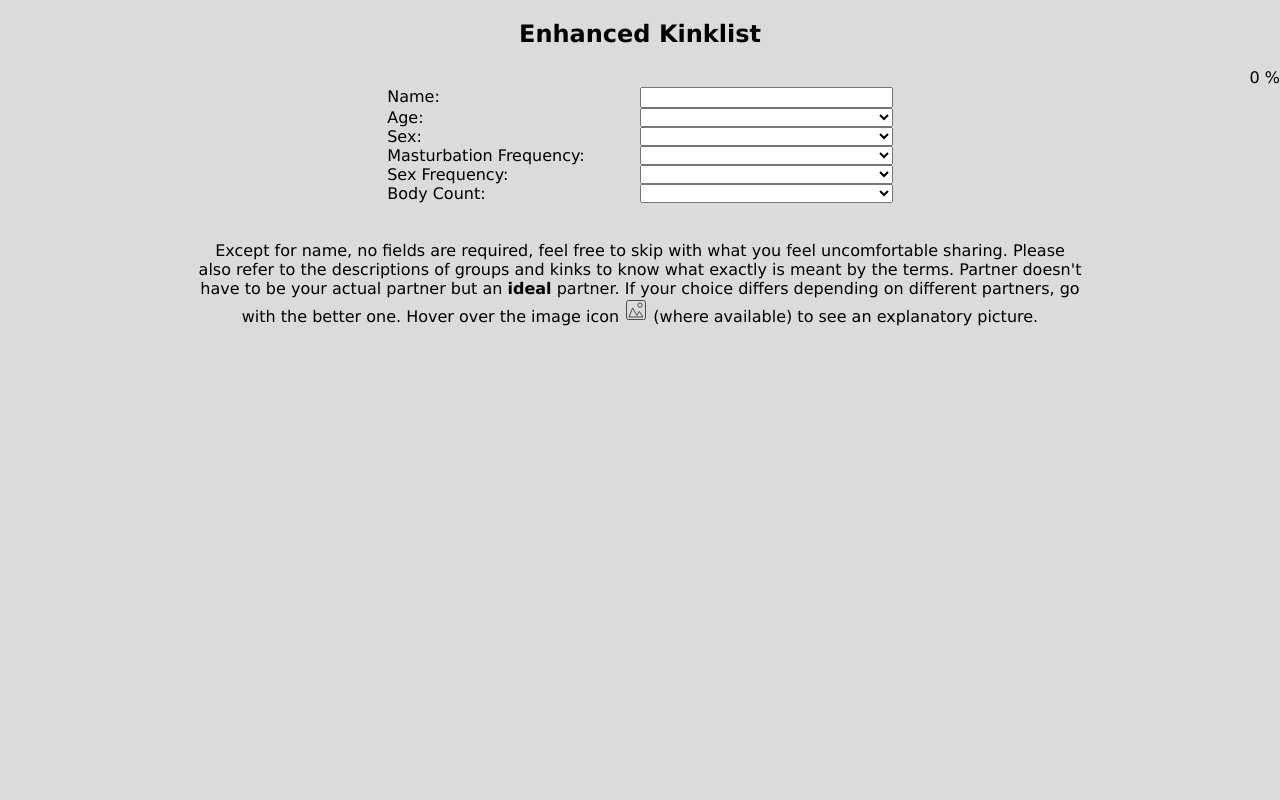
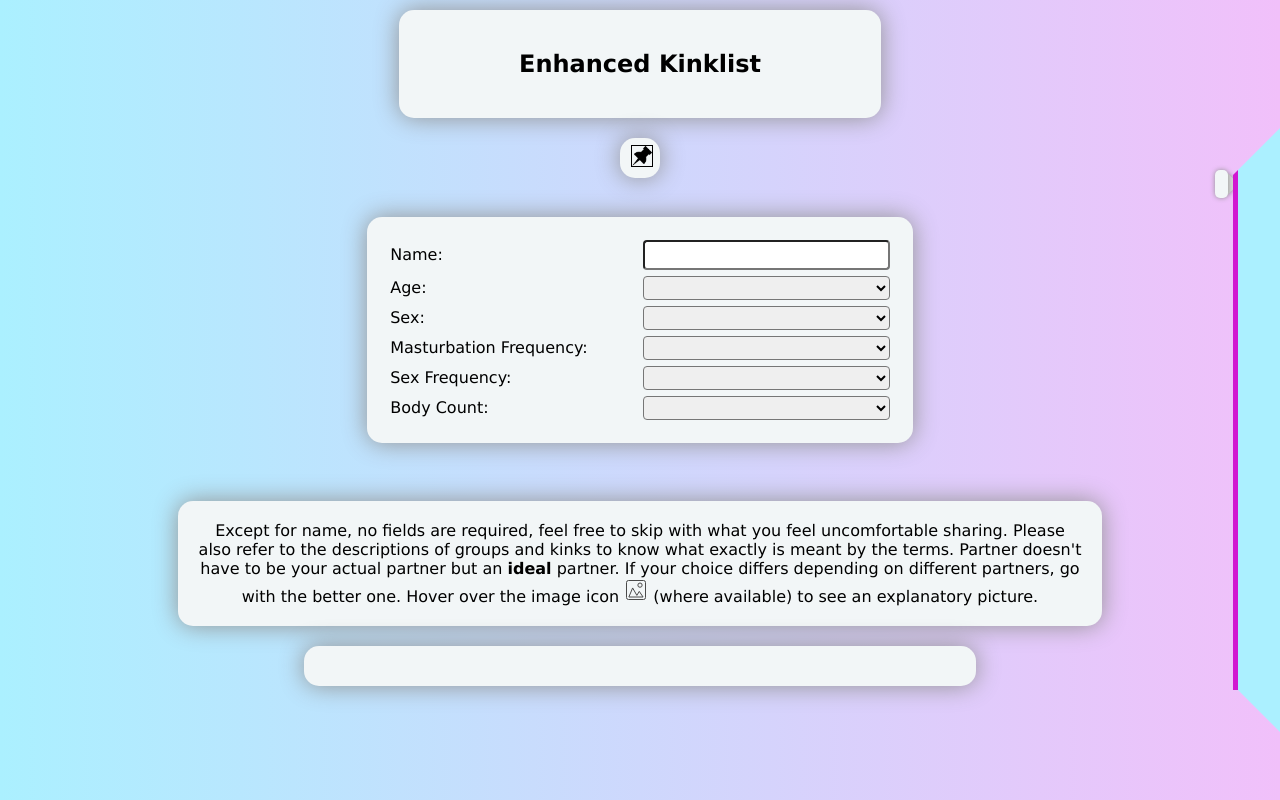
Before and after one commit to PaulHaeussler/Enhanced_Kinklist, a Python web app: template templates/index.html in a window 1280 px wide. Run offline with Jinja, Linux system fonts and the light colour scheme; the template is opened without the code that fills it, so the values that code supplies are empty.

Commit message:
CSS overhaul light mode

```diff
--- a/static/build_list.js
+++ b/static/build_list.js
@@ -3,25 +3,37 @@
 function enterChoice(sender){
     var div = sender.srcElement.parentNode;
     var id = sender.srcElement.value;
-    var td = div.parentNode;
-    var tr = td.parentNode;
-    var kc = null;
-    var pos = null;
-    for (var i = 0; i < tr.childNodes.length; i++) {
-        if (tr.childNodes[i].className == "kinkCell") {
-          kc = tr.childNodes[i];
+    var tr = div;
+    var td = null;
+    var pos = 0;
+    while(true) {
+        if (tr.nodeName === "TR"){
+            break;
         }
-        if(tr.childNodes[i] === td){
-          pos = i
+        if (tr.nodeName === "TD"){
+            td = tr;
+        }
+        tr = tr.parentNode;
+    }
+    for(var i = 0; i < tr.childNodes.length; i++) {
+        if (tr.childNodes[i] === td) {
+            pos = i
         }
     }
-    var kink = kc.childNodes[0].childNodes[0].childNodes[0].innerText;
+
+    var kc = tr.childNodes[0]
+
+
+
+    var kink = kc.childNodes[0].childNodes[0].childNodes[0].textContent;
     updateCookie(kink, id, pos)
     div.innerHTML = ''
     var btn = document.createElement('btn');
     btn.classList.add('entered')
     var lu = lookupChoice(id)
-    btn.textContent = lu[0]
+    var tdiv = document.createElement('div');
+    tdiv.classList.add('choiceText')
+    tdiv.innerText = lu[0]
     div.style.backgroundColor = lu[1]
     var index = sender.srcElement.getAttribute("index")
 
@@ -30,29 +42,42 @@ function enterChoice(sender){
 
     updateProgress()
     btn.setAttribute("index", index)
+    btn.value = id
     btn.onclick = removeChoice
     if (tinycolor(lu[1]).getBrightness() < 128) {
         btn.style.color = 'white'
     }
+    btn.appendChild(tdiv)
     div.appendChild(btn)
 }
 
 function removeChoice(sender){
-    var div = sender.srcElement.parentNode;
+    var div = sender.srcElement;
     var id = sender.srcElement.value;
-    var td = div.parentNode;
-    var tr = td.parentNode;
-    var kc = null;
-    var pos = null;
-    for (var i = 0; i < tr.childNodes.length; i++) {
-        if (tr.childNodes[i].className == "kinkCell") {
-          kc = tr.childNodes[i];
+    var tr = div;
+    var td = null;
+    var cdiv = null;
+    var pos = 0;
+    while(true) {
+        if (tr.nodeName === "TR"){
+            break;
         }
-        if(tr.childNodes[i] === td){
-          pos = i
+        if (tr.nodeName === "TD"){
+            td = tr;
+        }
+        if (tr.className === "cdiv") {
+            cdiv = tr;
+        }
+        tr = tr.parentNode;
+    }
+    for(var i = 0; i < tr.childNodes.length; i++) {
+        if (tr.childNodes[i] === td) {
+            pos = i
         }
     }
-    var kink = kc.childNodes[0].childNodes[0].childNodes[0].innerText;
+
+    var kc = tr.childNodes[0]
+    var kink = kc.childNodes[0].childNodes[0].childNodes[0].textContent;
     var index = sender.srcElement.getAttribute("index");
 
     window.doneKinks -= 1;
@@ -60,15 +85,23 @@ function removeChoice(sender){
 
     updateProgress()
     updateCookie(kink, id, pos)
-    div.innerHTML = ''
-    div.style.backgroundColor = '#dbdbdb'
-    buildOptions(div, kink, pos, index)
+    cdiv.innerHTML = ''
+    cdiv.style.backgroundColor = ''
+    buildOptions(cdiv, kink, pos, index)
 }
 
 
 function updateProgress(){
-    var s = document.getElementById("progress")
-    s.innerText = Math.round(window.doneKinks / (window.doneKinks + window.remnKinks) * 1000)/10 + "%"
+    var progress = Math.round(window.doneKinks / (window.doneKinks + window.remnKinks) * 1000)/10;
+
+    var s = document.getElementById("prog_tip")
+    s.innerText = progress + "%"
+
+    var bar = document.getElementById("prog_bar")
+    bar.style.height = window.innerHeight * 0.65 * progress/100 + "px";
+
+    var tip = document.getElementById("prog_tip")
+    tip.style.marginTop = window.innerHeight * 0.65 * progress/100 - 11 + 42 + "px"
 }
 
 
@@ -81,6 +114,9 @@ function buildOptions(parent, kink, pos, index){
         btn.setAttribute("index", index)
         btn.style.backgroundColor = this['color']
         btn.onclick = enterChoice
+        if(this["id"] == "5" || this["id"] == "10") {
+            btn.style.marginRight = "15px"
+        }
         parent.appendChild(btn)
     })
 
@@ -304,6 +340,7 @@ function build_list(){
 
                 var container = document.createElement('div');
                 container.classList.add('kinkgroup')
+                container.classList.add('bgc')
                 var title = document.createElement('h3');
                 title.textContent = this['description']
                 title.classList.add('groupTitle')
@@ -531,3 +568,13 @@ function checkLocalStorage(){
 
 
 }
+function togglePin(sender){
+    var div = document.getElementById('c_container')
+    if(div.classList.contains("pinned")){
+        div.classList.remove("pinned")
+        div.classList.add("rel")
+    } else {
+        div.classList.add("pinned")
+        div.classList.remove("rel")
+    }
+}
--- a/static/style.css
+++ b/static/style.css
@@ -18,6 +18,49 @@
 div.progress {
     position: fixed;
     right: 0;
+    display:flex;
+    flex-direction: row;
+}
+
+#prog_base {
+    height: 65vh;
+    width: 0;
+    border-right: 42px solid #abf0ff;
+    border-top: 42px solid transparent;
+    border-bottom: 42px solid transparent;
+}
+
+#prog_bar {
+    margin-top: 42px;
+    margin-bottom: 42px;
+    border-right: 5px solid #d117d1;
+    border-top: 5px solid transparent;
+}
+
+#prog_tip {
+    margin-top: 42px;
+    margin-bottom: 42px;
+    height: 22px;
+    box-shadow: 0 0 5px rgb(146 146 146);
+    padding: 3px;
+    padding-right: 10px;
+    background-color: #f2f6f7;
+    border-radius: 5px;
+    margin-right: 5px;
+    position: relative;
+}
+
+#prog_tip::after {
+    content:'';
+    position:absolute;
+    width:15px;
+    height:15px;
+    right:-15px;
+    top: 50%;
+    z-index: -1;
+    transform:translate(-50%,-50%) rotate(45deg);
+    background-color: lightgrey;
+    box-shadow:0 0 5px rgb(146 146 146);
 }
 
 img.tipimg {
@@ -134,7 +177,6 @@ h2.title {
     flex-direction: column;
     align-items: center;
     width: 50%;
-    height: 100px;
 }
 
 #container {
@@ -142,6 +184,10 @@ h2.title {
     flex-direction: column;
     width: 90%;
     align-items: center;
+}
+
+.meta {
+    margin: 3px;
 }
 
 #meta_container {
@@ -187,7 +233,8 @@ div.meta {
 }
 
 body {
-    background-color: #dbdbdb;
+  background: -webkit-linear-gradient(left, #abf0ff, #f1c0fa);
+  background: linear-gradient(to right, #abf0ff, #f1c0fa);
 }
 
 label.kinkl {
@@ -202,13 +249,15 @@ label.meta {
 
 select.meta {
     min-width: 220px;
+    min-height: 24px;
+    border-radius: 4px;
 }
 
 span.meta {
     width: 70%;
     text-align: center;
-    justify-content: center;
-    align-items: center;
+    display: block;
+    flex-direction: row;
 }
 
 .choice {
@@ -236,6 +285,24 @@ span.meta {
     opacity: 1;
 }
 
+div.title {
+    width: 35%;
+    margin-left: auto;
+    margin-right: auto;
+}
+
+.bgc {
+    box-shadow: 0 0 25px rgb(146 146 146);
+    display: flex;
+    align-items: center;
+    justify-content: center;
+    padding: 20px;
+    background-color: #f2f6f7;
+    border-radius: 15px;
+    margin-top: 10px;
+    margin-bottom: 10px;
+}
+
 .noedit {
     opacity: 1;
     cursor: default;
@@ -374,7 +460,36 @@ div.choices {
 
 input.meta {
     min-width: 200px;
+    min-height: 24px;
+    border-radius: 4px;
 }
+
+div.hc {
+    display: flex;
+    flex-direction: row;
+}
+
+.rel {
+    position: relative;
+}
+
+#pin {
+    position: absolute;
+    right: 7px;
+    top: 7px;
+    cursor: pointer;
+    border: 1px solid black;
+    width: 20px;
+    height: 20px;
+}
+
+.pinned {
+    position: fixed;
+    top: 15px;
+    box-shadow: 0 0 25px black;
+    z-index: 100;
+}
+
 
 #btn_copy {
     background: green;
--- a/templates/base.html
+++ b/templates/base.html
@@ -14,7 +14,6 @@
     <link rel="stylesheet" href="{{ url_for('static', filename='party.css') }}">
     <link rel="canonical" href="https://kinkli.st"/>
 </head>
-<!-- Google tag (gtag.js) -->
 <script async src="https://www.googletagmanager.com/gtag/js?id=G-N39CVZ1PJD"></script>
 <script>
   window.dataLayer = window.dataLayer || [];
@@ -24,7 +23,7 @@
   gtag('config', 'G-N39CVZ1PJD');
 </script>
 <body>
-    <div onclick="window.location.href = '{{ url_for('index') }}';">
+    <div onclick="window.location.href = '{{ url_for('index') }}';"  class="bgc title">
         <h2 class="title" style="cursor: pointer;">Enhanced Kinklist</h2>
     </div>
     <div id="main_container">
--- a/templates/index.html
+++ b/templates/index.html
@@ -6,9 +6,14 @@
 {% block content %}
     <div id="main_horizontal">
         <div id="main_vertical">
-            <div id="choices_container"></div>
+            <div id="c_container" class="hc bgc rel">
+                <div id="choices_container"></div>
+                <a id="pin" onclick="togglePin()">
+                    <img src="/static/pin.webp" style="width:20px; height:20px;">
+                </a>
+            </div>
             <br>
-            <div id="meta_container">
+            <div id="meta_container" class="bgc">
                 <label class="meta" for="meta_name">Name:</label>
                 <input class="meta" id="meta_name">
                 <label class="meta" for="meta_age">Age:</label>
@@ -24,9 +29,9 @@
             </div>
             <br>
             <br>
-            <span class="meta">Except for name, no fields are required, feel free to skip with what you feel uncomfortable sharing. Please also refer to the descriptions of groups and kinks to know what exactly is meant by the terms. Partner doesn't have to be your actual partner but an <b>ideal</b> partner. If your choice differs depending on different partners, go with the better one. Hover over the image icon <img src="/static/img.svg"> (where available) to see an explanatory picture.</span>
+            <span class="meta bgc">Except for name, no fields are required, feel free to skip with what you feel uncomfortable sharing. Please also refer to the descriptions of groups and kinks to know what exactly is meant by the terms. Partner doesn't have to be your actual partner but an <b>ideal</b> partner. If your choice differs depending on different partners, go with the better one. Hover over the image icon <img src="/static/img.svg"> (where available) to see an explanatory picture.</span>
             <div id="group_container"></div>
-            <div id="footer_container"></div>
+            <div id="footer_container" class="bgc"></div>
             <script defer>
                 if(window.localStorage.length === 0){
                     setupLocalStorage()
@@ -37,7 +42,9 @@
             </script>
         </div>
         <div class="progress">
-            <span id="progress">0 %</span>
+            <div id="prog_tip"></div>
+            <div id="prog_bar"></div>
+            <div id="prog_base"></div>
         </div>
     </div>
 {% endblock %}
```
Also changed, not shown: other parts of static/style.css (+25 -6 lines), static/pin.webp (added).
